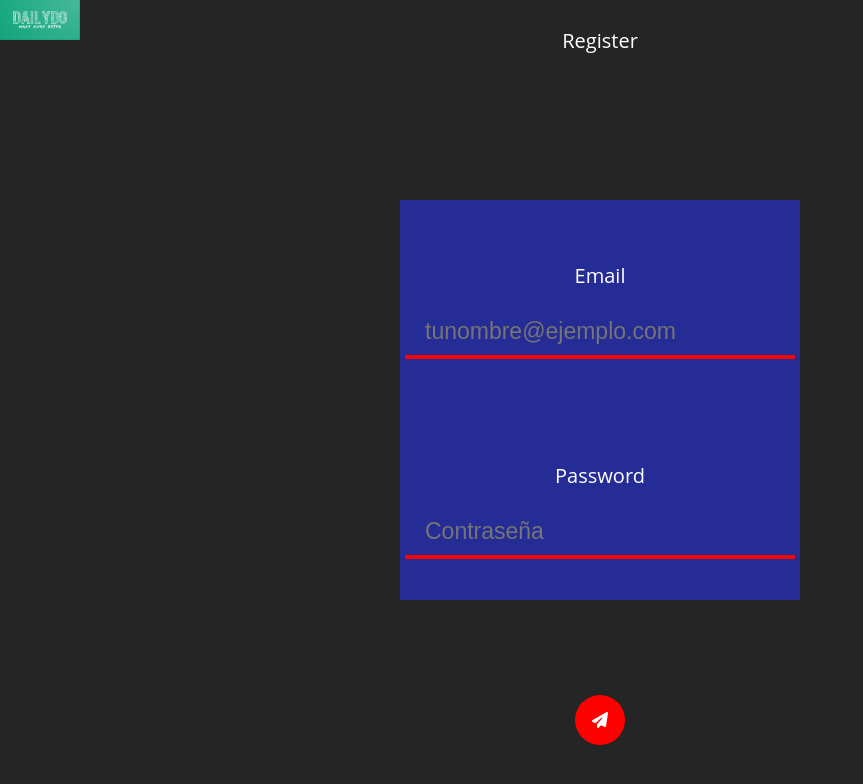
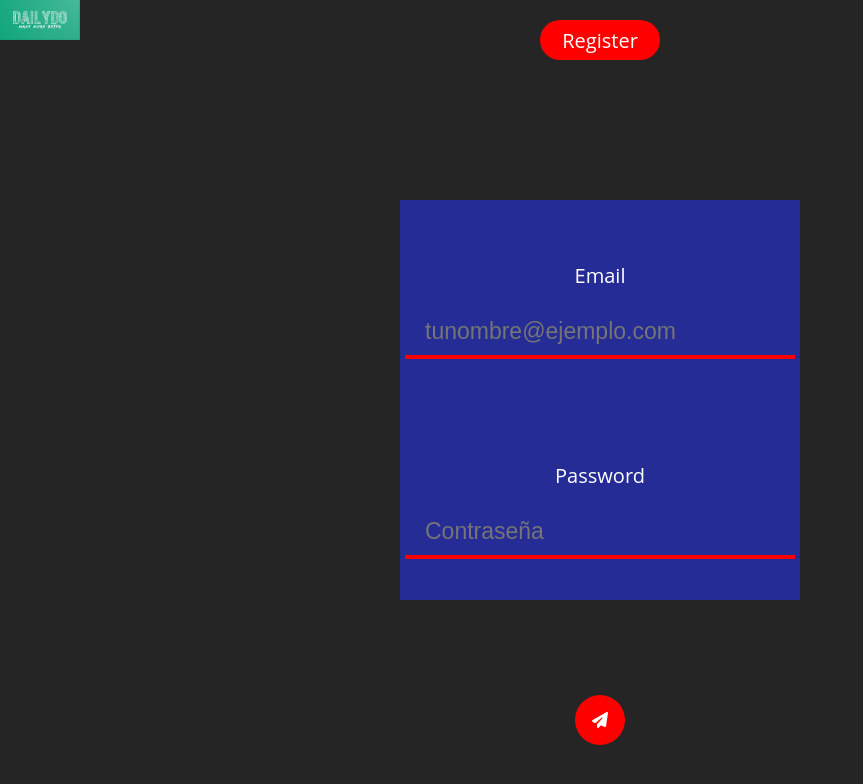
Before and after one commit to DiegoMenaGit/DailyDoFinal, an Electron app: page html/login.html in a window 1200 px wide. Shown: the whole page, without its empty margins (0-863 px from the left). Drawn offline with Linux system fonts and the light colour scheme; no server answers.

Commit message:
cosistas

```diff
--- a/css/login.css
+++ b/css/login.css
@@ -163,6 +163,13 @@ body {
 }
 
 .boton1__p {
+  display: flex;
+  border-radius: 5vh;
+  align-items: center;
+  justify-content: center;
+  background-color: red;
+  width: 10vw;
+  height: 5vh;
   font-size: 20px;
   cursor: pointer;
 }
```
Also changed, not shown: html/buscaminas.html (+1 -1 lines).
